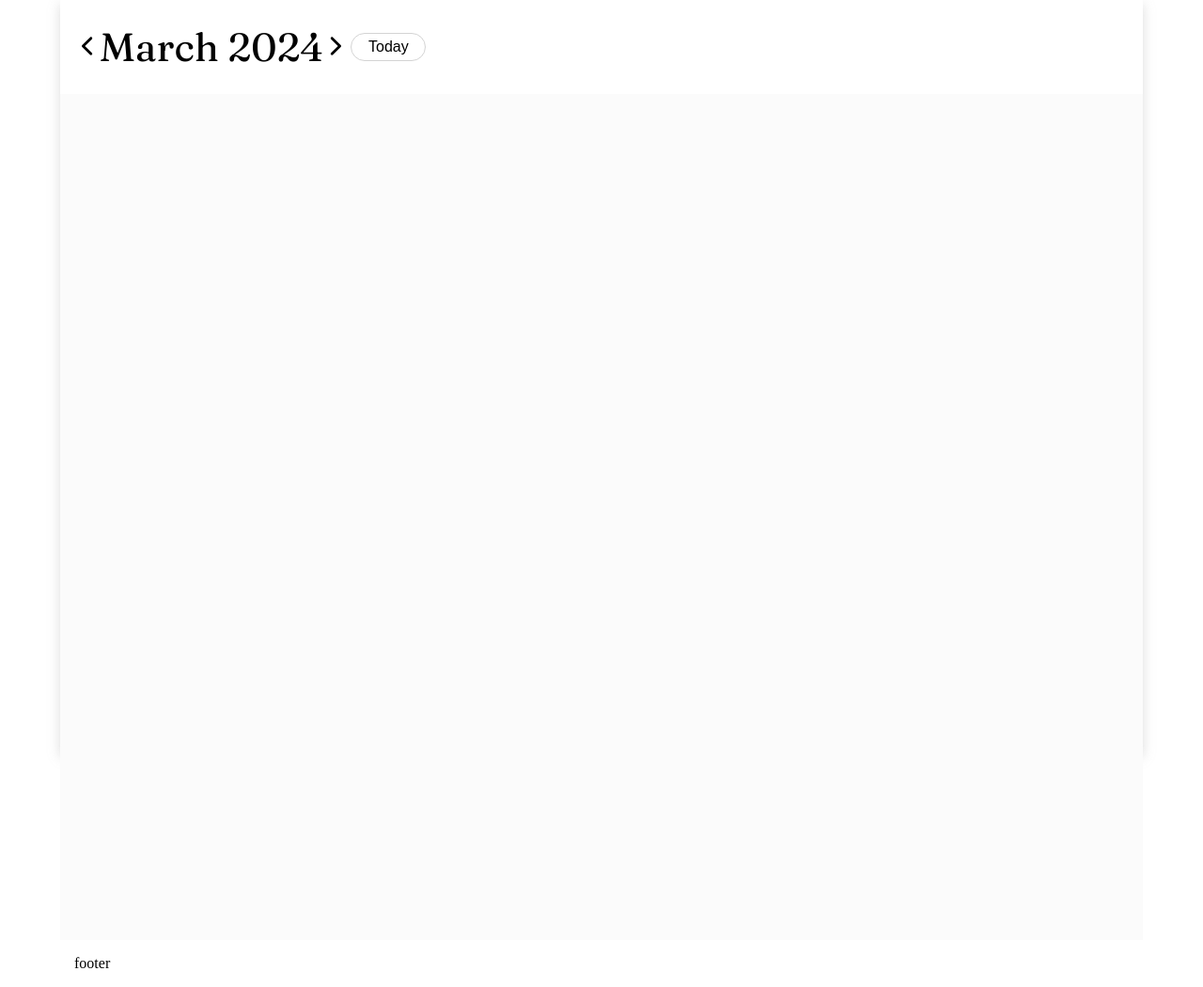
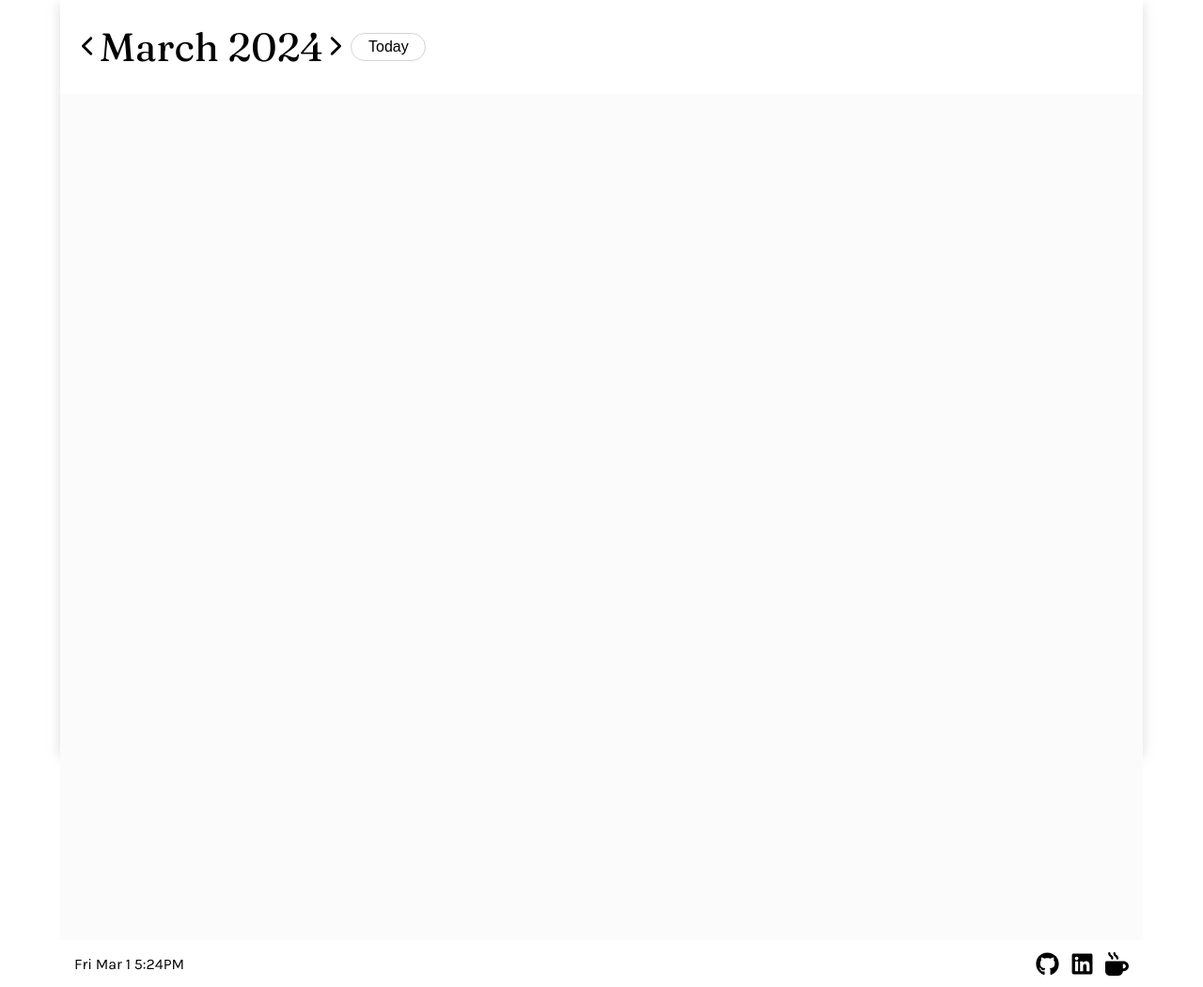
Before and after one commit to gracepal/calendar-app, a plain HTML site: page index.html in a window 1280 px wide. Shown: the whole page at 94% size. Drawn offline with Linux system fonts and the light colour scheme.

Commit message:
add links to connect

```diff
--- a/index.html
+++ b/index.html
@@ -31,7 +31,18 @@
 
         <!-- Footer -->
         <footer class="footer">
-            footer
+            <div class="today">Fri Mar 1 5:24PM</div>
+            <nav class="navlinks">
+                <a href="https://github.com/gracepal" title="Github 👩‍🎓" target="_blank">
+                    <img src="./assets/icons/github.svg" alt="github">
+                </a>
+                <a href="https://www.linkedin.com/in/grace-pal/" title="LinkedIn ❤" target="_blank">
+                    <img src="./assets/icons/linkedin.svg" alt="linkedin">
+                </a>
+                <a href="mailto:gracepal810@gmail.com" title="Let's connect! 👋" target="_blank">
+                    <img src="./assets/icons/coffee.svg" alt="coffee icon">
+                </a>
+            </nav>
         </footer>
     </div>
 
```
